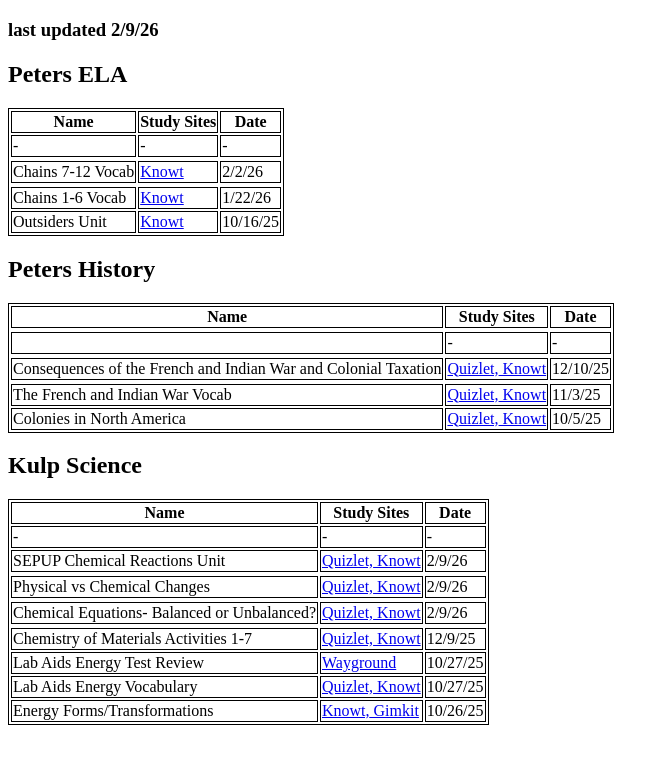
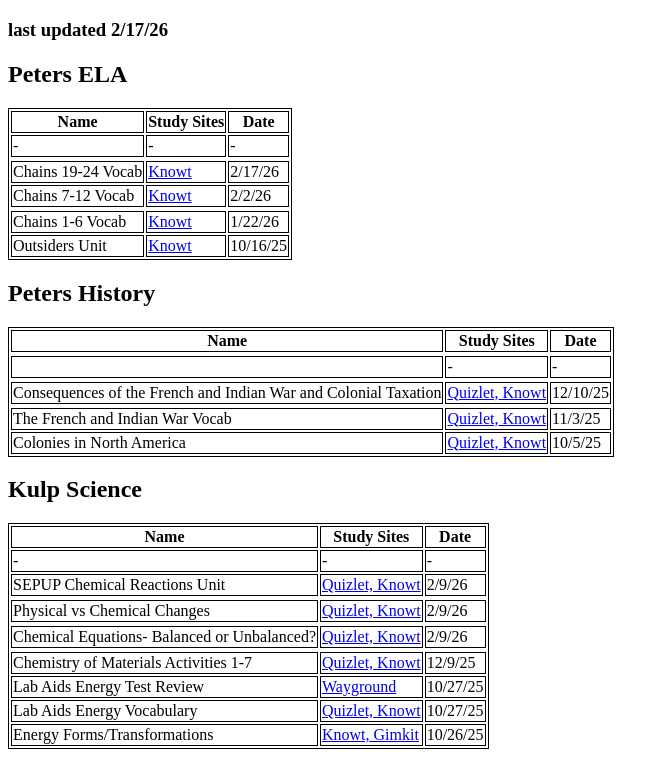
Before and after one commit to JosephCBX/lynxquizletbet, a plain HTML site: page index.html in a window 1280 px wide. Shown: the part 61-818 px from the top of the page, without its empty margins (0-669 px from the left). Drawn offline with Linux system fonts and the light colour scheme.

Commit message:
Update index.html

```diff
--- a/index.html
+++ b/index.html
@@ -20,7 +20,7 @@
 </head>
 <body>
     <h1>lynx study guides</h1>
-    <h3>last updated 2/9/26</h3>
+    <h3>last updated 2/17/26</h3>
 
 <h2>Peters ELA</h2>
     <table>
@@ -37,6 +37,12 @@
     <td>-</td>
   </tr>
    <tr>
+    <tr>
+    <td><a>Chains 19-24 Vocab</a></td>
+    <td><a href="https://knowt.com/flashcards/3562e1c5-ca76-4a7f-907b-8bcddef9e139" target="_blank">Knowt</a></td>
+    <!-- <td><a href="" target="_blank">Quizlet,</a><a href="" target="_blank"> Knowt</a></td> -->
+    <td>2/17/26</td>
+  </tr>
     <tr>
     <td><a>Chains 7-12 Vocab</a></td>
     <td><a href="https://knowt.com/flashcards/224f2bba-9cb2-4350-89da-139f9602e3e2" target="_blank">Knowt</a></td>
```
